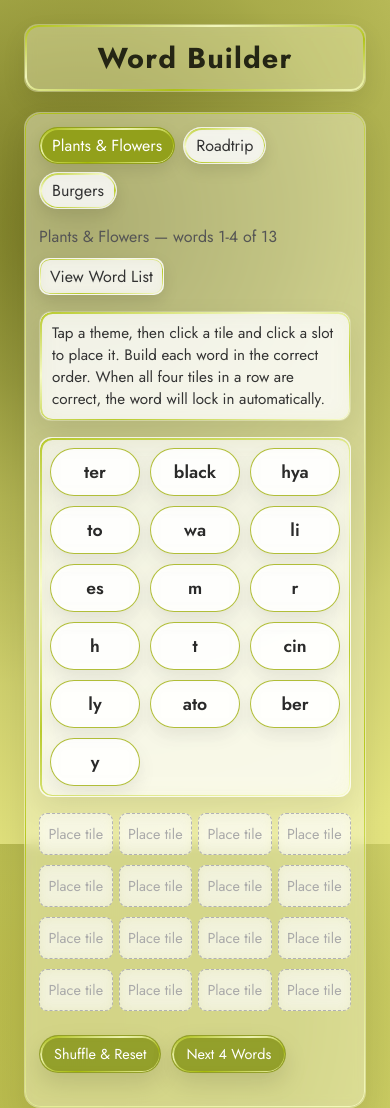
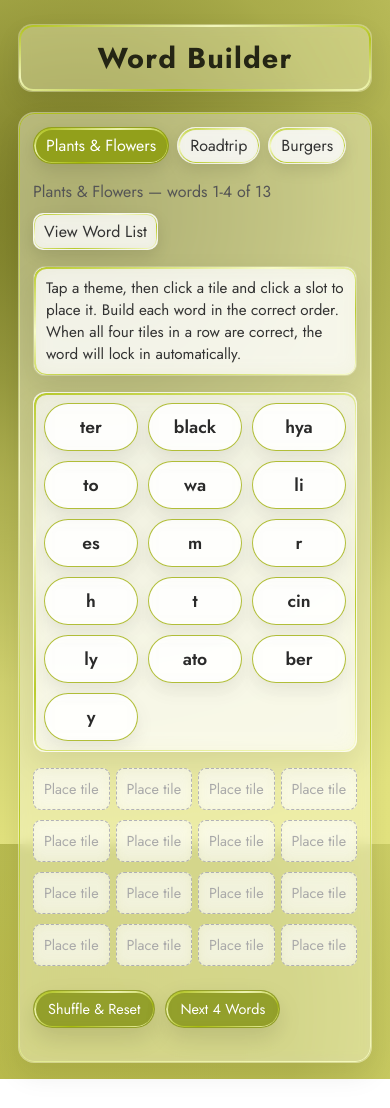
Before and after one commit to eliroush/quiz-game, a plain HTML site: page wordgame.html in a window 390 px wide. Shown: the top 1108 px of the page. After the commit the page ends 1079 px from the top, so only its background shows below. Drawn offline with Linux system fonts and the light colour scheme.

Commit message:
widened word builder on mobile

```diff
--- a/wordgame.html
+++ b/wordgame.html
@@ -167,13 +167,13 @@
       }
       h1 {
         max-width: 100%;
-    width: calc(100% - 16px);
+        width: calc(100% - 4px);
         margin: 0 auto;
         font-size: 1.8rem;
         letter-spacing: 0.04em;
       }
       .game-container {
-    width: calc(100% - 16px);
+        width: calc(100% - 4px);
         margin: 0 auto;
         padding: 14px;
       }
```
Lines whose indentation alone changed are shown as unchanged.
